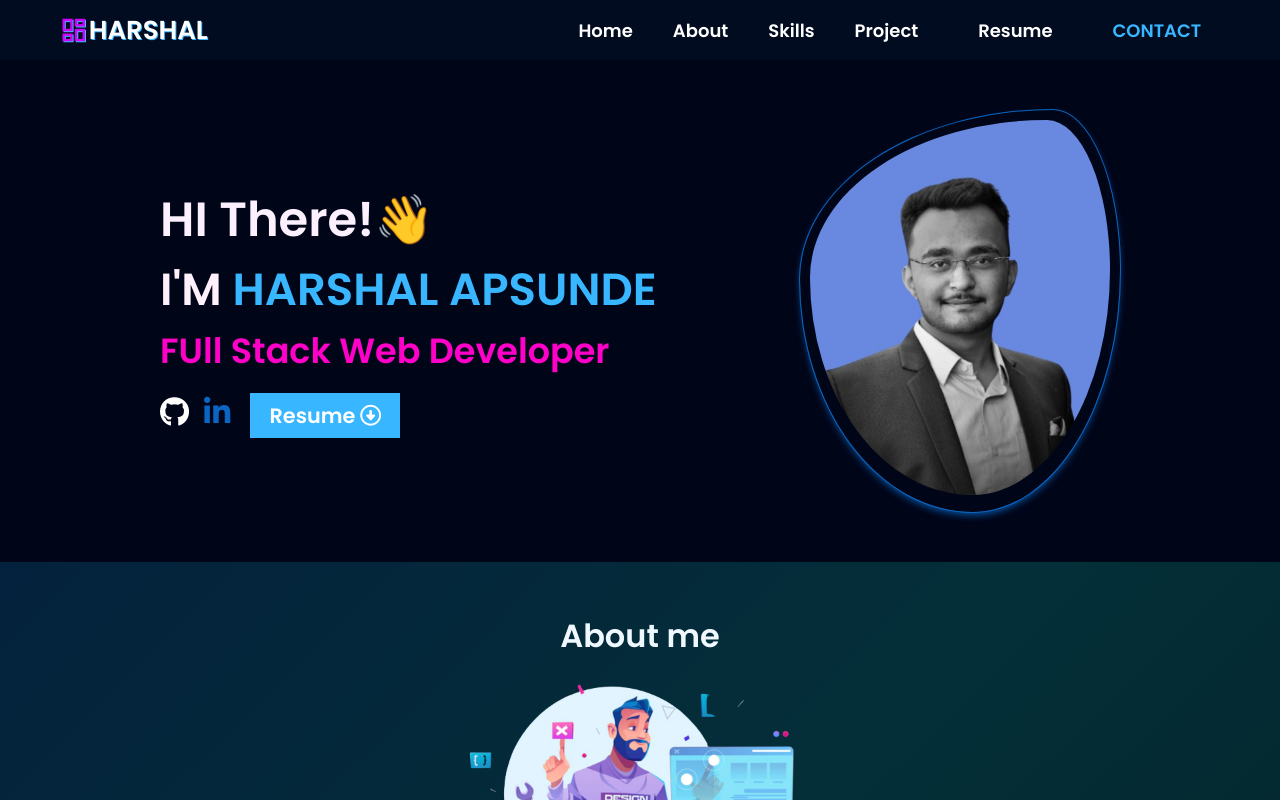
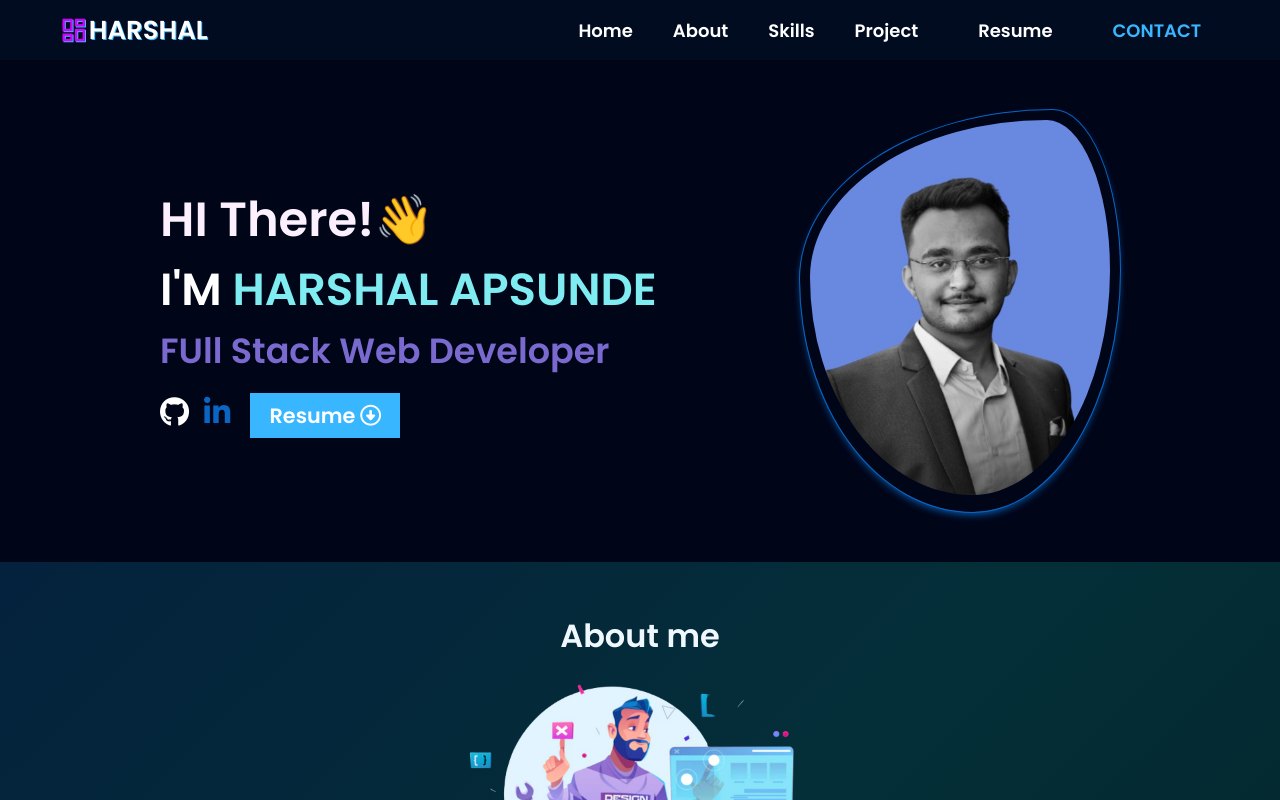
Before and after one commit to HARSHAL-AP/HARSHAL-AP.github.io, a React (Create React App) app: page / in a window 1280 px wide. Shown: the top 800 px of the page. Built offline with nearby package versions, Linux system fonts and the light colour scheme.

Commit message:
animations edited

```diff
--- a/src/components/Skills/Skills.css
+++ b/src/components/Skills/Skills.css
@@ -22,6 +22,7 @@
     border-radius: 15px;
     background-color: rgb(0, 3, 7);
     box-shadow:  rgb(0, 179, 255) 0px 5px 15px;
+    animation: heartbeat 1.5s ease-in-out infinite both;
 }
 .alltags>div:hover{
 
@@ -53,3 +54,26 @@
 
 
 }
+@keyframes heartbeat {
+    from {
+      transform: scale(1);
+      transform-origin: center center;
+      animation-timing-function: ease-out;
+    }
+    10% {
+      transform: scale(0.91);
+      animation-timing-function: ease-in;
+    }
+    17% {
+      transform: scale(0.98);
+      animation-timing-function: ease-out;
+    }
+    33% {
+      transform: scale(0.87);
+      animation-timing-function: ease-in;
+    }
+    45% {
+      transform: scale(1);
+      animation-timing-function: ease-out;
+    }
+  }
--- a/src/components/profile/Profile.css
+++ b/src/components/profile/Profile.css
@@ -18,16 +18,29 @@
 }
 .nametag {
   font-size: 45px;
-  color: rgb(255, 240, 251);
+  color: rgb(255, 255, 255);
 }
 .nametag > span {
-  color: rgb(56 182 255);
+  color: rgb(126, 236, 240);
+
 }
+
+
 .jobs {
   font-size: 35px;
-  color: rgb(255, 0, 200);
+
+  animation: color-change-2x 2s linear infinite alternate both;
 
 }
+@keyframes color-change-2x {
+  0% {
+   color:  rgb(56 182 255);
+  }
+  100% {
+   color: #944cbd;
+  }
+}
+
 .avtardiv {
 
   background-color: antiquewhite;
@@ -35,7 +48,37 @@
   border-radius: 79% 21% 46% 54% / 42% 40% 60% 58% ;
   background-color: rgba(48, 54, 66, 0);
   box-shadow:rgb(10 102 194) 0px 4px 8px -2px,rgb(10 102 194) 0px 0px 0px 1px;
-}
+  -webkit-animation-name: fadeInRight;
+  animation-name: fadeInRight;
+  -webkit-animation-duration: 1s;
+  animation-duration: 1s;
+  -webkit-animation-fill-mode: both;
+  animation-fill-mode: both;
+  }
+  @-webkit-keyframes fadeInRight {
+  0% {
+  opacity: 0;
+  -webkit-transform: translate3d(100%, 0, 0);
+  transform: translate3d(100%, 0, 0);
+  }
+  100% {
+  opacity: 1;
+  -webkit-transform: none;
+  transform: none;
+  }
+  }
+  @keyframes fadeInRight {
+  0% {
+  opacity: 0;
+  -webkit-transform: translate3d(100%, 0, 0);
+  transform: translate3d(100%, 0, 0);
+  }
+  100% {
+  opacity: 1;
+  -webkit-transform: none;
+  transform: none;
+  }
+  }
 .avtardiv > img {
   border-radius: 79% 21% 46% 54% / 42% 40% 60% 58% ;
   max-width: 300px;
```
